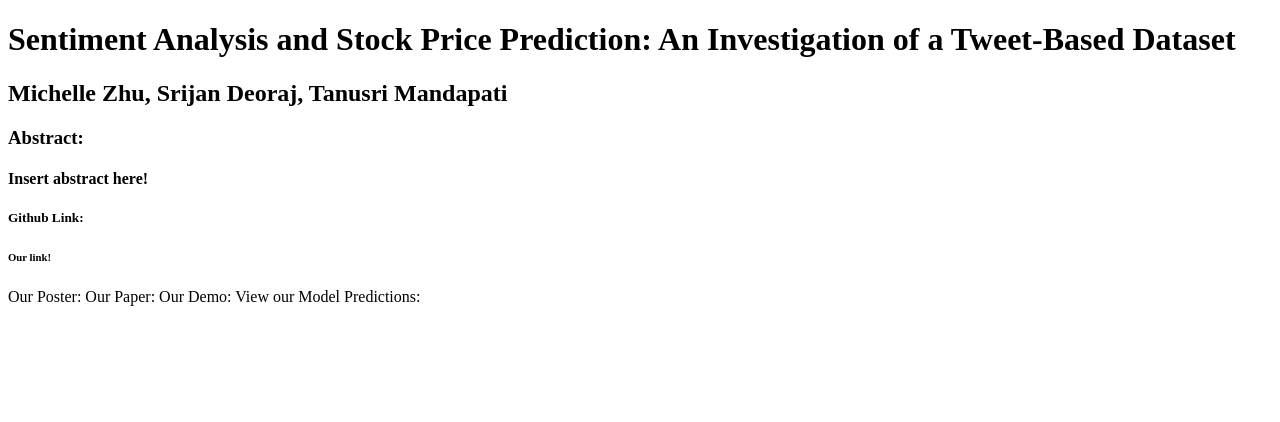
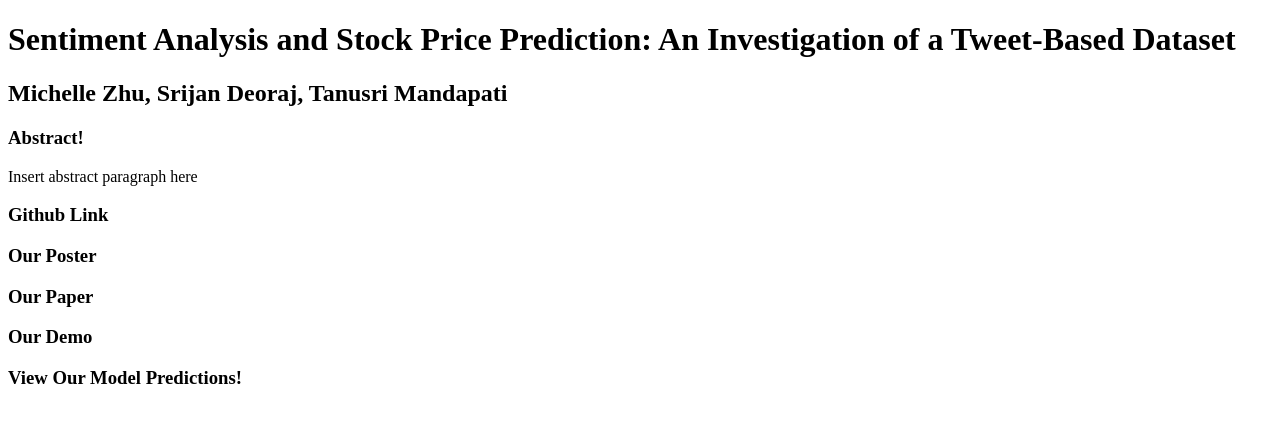
Before and after one commit to srijandeoraj/TMS, a plain HTML site: page index.html in a window 1280 px wide. Drawn offline with Linux system fonts and the light colour scheme.

Commit message:
added format

```diff
--- a/index.html
+++ b/index.html
@@ -8,16 +8,15 @@
 </head>
 <body>
     <div class = "center">
-    <h1>Sentiment Analysis and Stock Price Prediction: An Investigation of a Tweet-Based Dataset</h1>
-    <h2>Michelle Zhu, Srijan Deoraj, Tanusri Mandapati</h2>
-    <h3> Abstract: </h3>
-    <h4>Insert abstract here!<h4>
-    <h5>Github Link:</h5>
-    <h6>Our link!</h6>
-    <h7>Our Poster:</h7>
-    <h8>Our Paper:</h8>
-    <h9>Our Demo:</h9>
-    <h10>View our Model Predictions:</h10>
+        <h1>Sentiment Analysis and Stock Price Prediction: An Investigation of a Tweet-Based Dataset</h1>
+        <h2>Michelle Zhu, Srijan Deoraj, Tanusri Mandapati</h2>
+        <h3>Abstract!</h3>
+        <p>Insert abstract paragraph here</p>
+        <h3>Github Link</h3>
+        <h3>Our Poster </h3>
+        <h3>Our Paper </h3>
+        <h3>Our Demo </h3>
+        <h3>View Our Model Predictions!</h3>
     </div>
 </body>
 <html>
```
